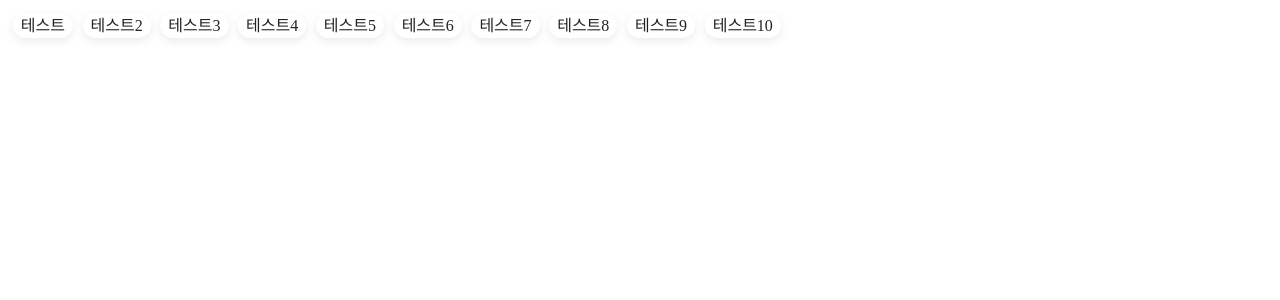
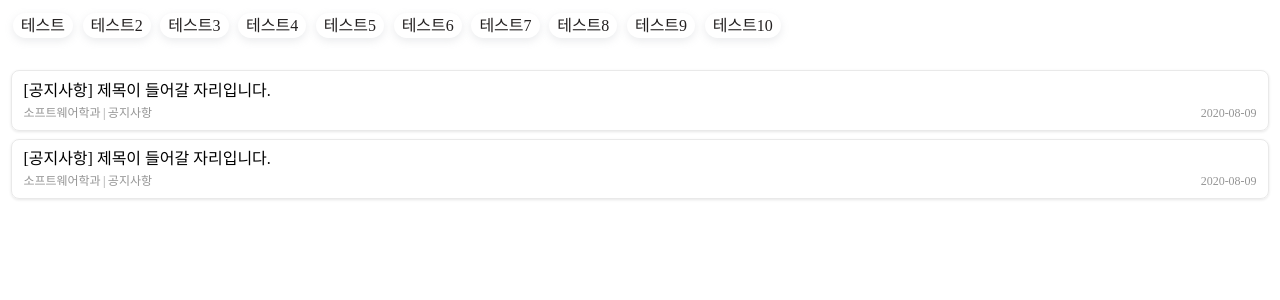
Before and after one commit to jaryapp/cbnu-alrami-client, a React (Create React App) app: page /notice in a window 1280 px wide. Shown: the top 300 px of the page. Built offline with nearby package versions, Linux system fonts and the light colour scheme.

Commit message:
[#7] markup: notice card component

```diff
--- a/src/assets/style/__pallette.css
+++ b/src/assets/style/__pallette.css
@@ -1,6 +1,8 @@
 :root {
   --black-500: rgb(36, 33, 33);
   --gray-100: rgb(221, 221, 221);
+  --gray-300: #e9e9e9;
+  --gray-700: #959595;
   --menu-gray: #f0f2f3;
   --menu-box-shadow: 0 0.125rem 0.3125rem rgb(0 0 0 / 12%);
   --name-red: #8a0000;
--- /dev/null
+++ b/src/components/Notice/NoticeCardList/NoticeCard/index.tsx
@@ -0,0 +1,24 @@
+import { NoticeCardWrapper } from './style'
+
+export interface NoticeCardProps {
+  notice_id: number
+  title: string
+  depart: string
+  site_name: string
+  createAt: string
+}
+
+function NoticeCard({ notice_id, title, depart, site_name, createAt }: NoticeCardProps) {
+  return (
+    <NoticeCardWrapper className="notice-card">
+      <div className="title">{title}</div>
+      <div className="info">
+        <div className="depart">{depart}</div>
+        <div className="site-name">{site_name}</div>
+        <div className="date">{createAt}</div>
+      </div>
+    </NoticeCardWrapper>
+  )
+}
+
+export default NoticeCard
--- /dev/null
+++ b/src/components/Notice/NoticeCardList/NoticeCard/style.ts
@@ -0,0 +1,24 @@
+import styled from 'styled-components'
+import '@src/assets/style/__pallette.css'
+
+export const NoticeCardWrapper = styled.div`
+  border: 1px solid var(--gray-300);
+  border-radius: 0.5rem;
+  padding: 0.7rem;
+  box-shadow: 0 1px 3px rgb(0 0 0 / 10%);
+  & > .title {
+    padding-bottom: 0.5rem;
+  }
+  & > .info {
+    font-size: 0.75rem;
+    display: flex;
+    color: var(--gray-700);
+    .depart::after {
+      content: '|';
+      margin: 0 0.15rem;
+    }
+    .date {
+      margin-left: auto;
+    }
+  }
+`
--- /dev/null
+++ b/src/components/Notice/NoticeCardList/index.tsx
@@ -0,0 +1,30 @@
+import { NoticeCardListWrapper } from './style'
+import NoticeCard from './NoticeCard'
+
+function NoticeCardList() {
+  const notices = [
+    {
+      notice_id: 1,
+      title: '[공지사항] 제목이 들어갈 자리입니다.',
+      depart: '소프트웨어학과',
+      site_name: '공지사항',
+      createAt: '2020-08-09',
+    },
+    {
+      notice_id: 2,
+      title: '[공지사항] 제목이 들어갈 자리입니다.',
+      depart: '소프트웨어학과',
+      site_name: '공지사항',
+      createAt: '2020-08-09',
+    },
+  ]
+  return (
+    <NoticeCardListWrapper>
+      {notices.map(notice => (
+        <NoticeCard key={notice.notice_id} {...notice} />
+      ))}
+    </NoticeCardListWrapper>
+  )
+}
+
+export default NoticeCardList
--- /dev/null
+++ b/src/components/Notice/NoticeCardList/style.ts
@@ -0,0 +1,9 @@
+import styled from 'styled-components'
+import '@src/assets/style/__pallette.css'
+
+export const NoticeCardListWrapper = styled.div`
+  padding: 0.7rem;
+  .notice-card {
+    margin: 0.5rem 0;
+  }
+`
--- a/src/components/Notice/index.tsx
+++ b/src/components/Notice/index.tsx
@@ -1,4 +1,5 @@
 import Selector from './Selector'
+import NoticeCardList from './NoticeCardList'
 
 function Notice() {
   const sites = [
@@ -16,6 +17,7 @@ function Notice() {
   return (
     <>
       <Selector sites={sites} />
+      <NoticeCardList />
     </>
   )
 }
```
